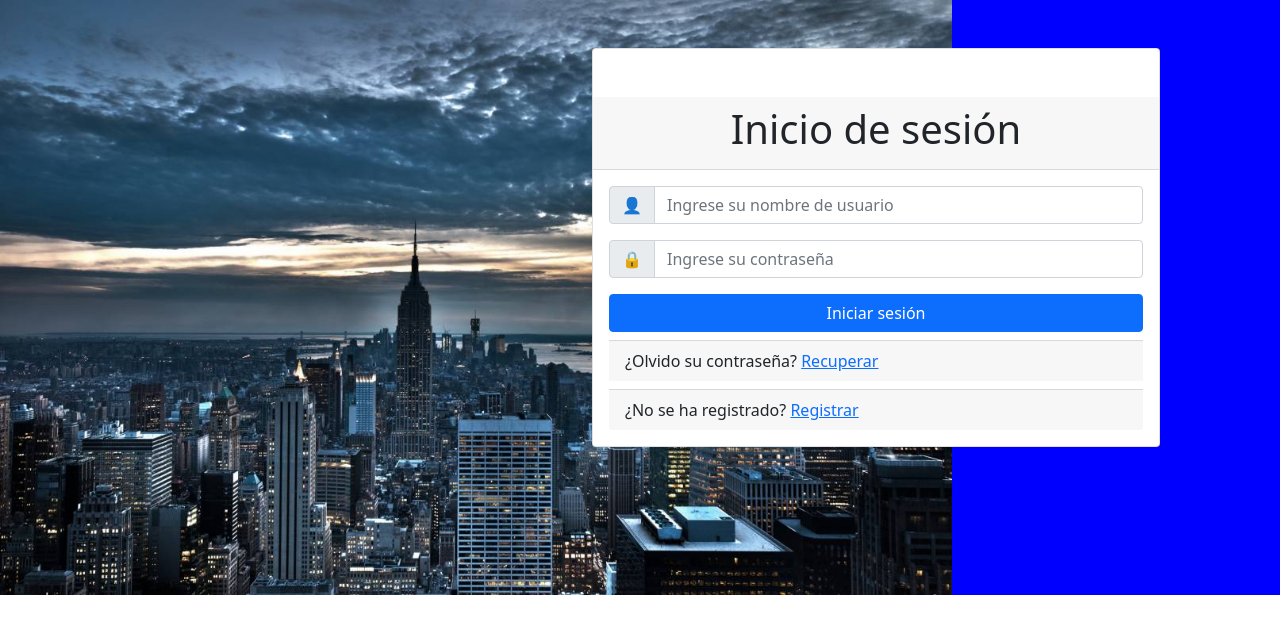
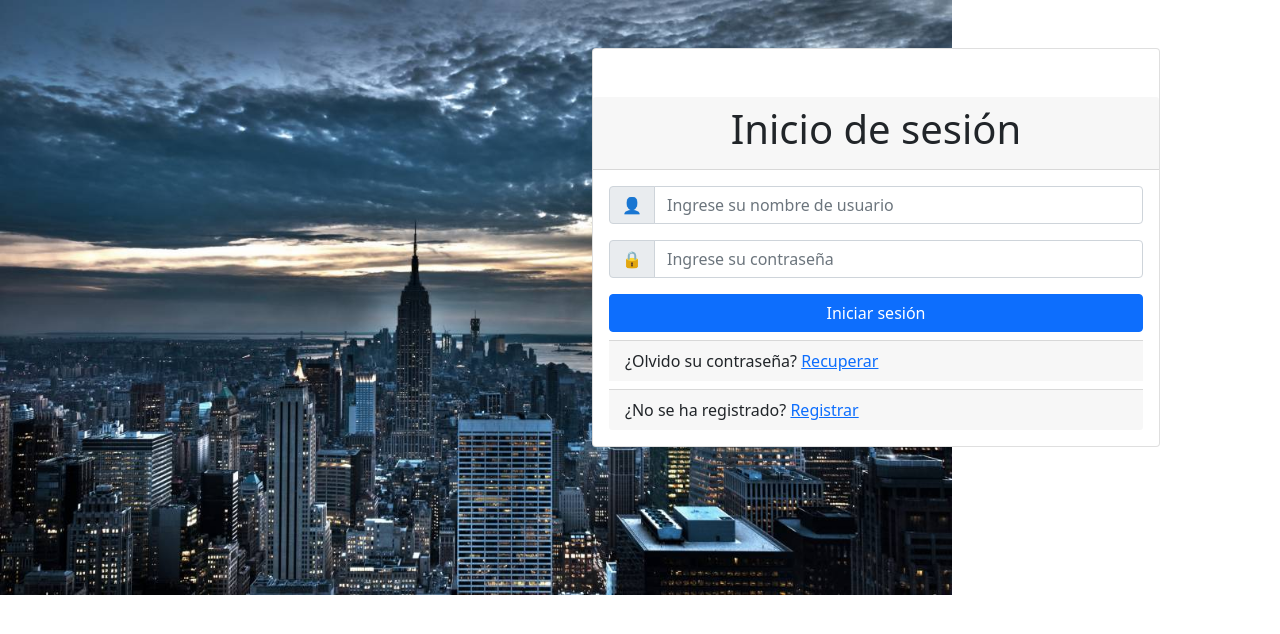
Before and after one commit to AAGS589/Front_C3, a React (Create React App) app: page / in a window 1280 px wide. Shown: the top 634 px of the page. Built offline with nearby package versions, Linux system fonts and the light colour scheme.

Commit message:
cambios login

```diff
--- a/package.json
+++ b/package.json
@@ -9,6 +9,7 @@
     "@testing-library/user-event": "^13.5.0",
     "axios": "^0.26.1",
     "bootstrap": "^5.1.3",
+    "cors": "^2.8.5",
     "react": "^17.0.2",
     "react-dom": "^17.0.2",
     "react-router-dom": "^5.3.0",
--- a/src/componentes/Login.jsx
+++ b/src/componentes/Login.jsx
@@ -12,8 +12,8 @@ export default function Login(props) {
             const res = await axios.post(
                 "http://localhost:5000/profile/login",JSON.stringify({'username':userName, 'password':password}),
                 {headers: {
-                        'Content-Type': 'application/json'
-                    },}
+                    'Content-Type': 'application/json',
+},}
             );
             console.log(res);
         } catch (ex) {
@@ -22,7 +22,7 @@ export default function Login(props) {
     };
 
     return (
-        <div className="login" id="fondo">
+        <div className="login">
             <div className="row">
                 <div className="col-sm-4 offset-4 mt-5">
                     <div className="card pt-5">
--- a/src/css/login.css
+++ b/src/css/login.css
@@ -1,14 +1,11 @@
 .login {
-    background-color: blue;
+    background-image: url('../img/FondoLogin.jpg');
     background-repeat: no-repeat;
     background-size: contain;
     height: 595px;
     width: 219vh;
+}
 
-}
- #fondo{
-    background-image: url('../img/FondoLogin.jpg');
- }
 
 
 .title1 {
```
Also changed, not shown: 1 other file (tests, documents, lock files or other folders).
